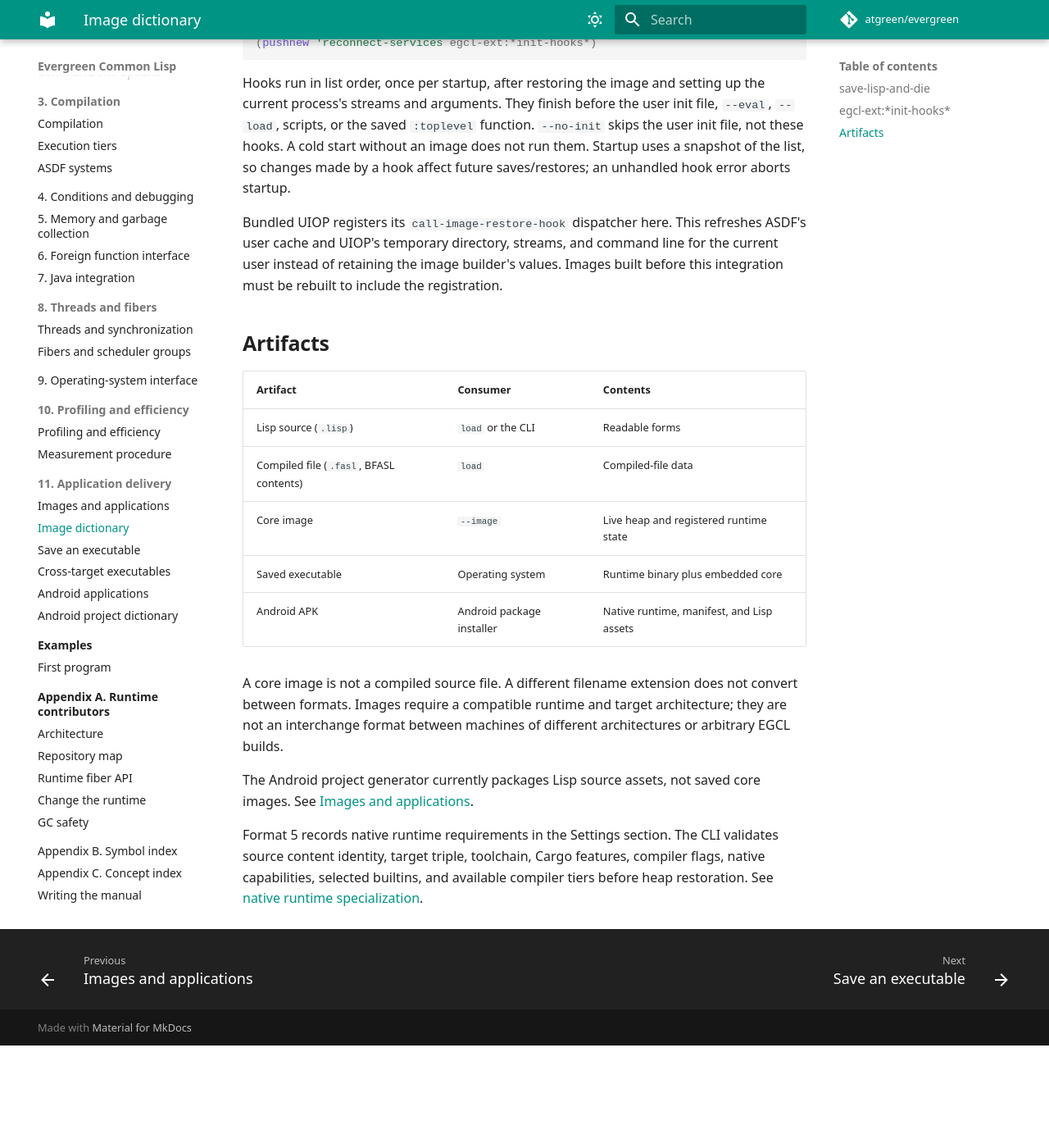
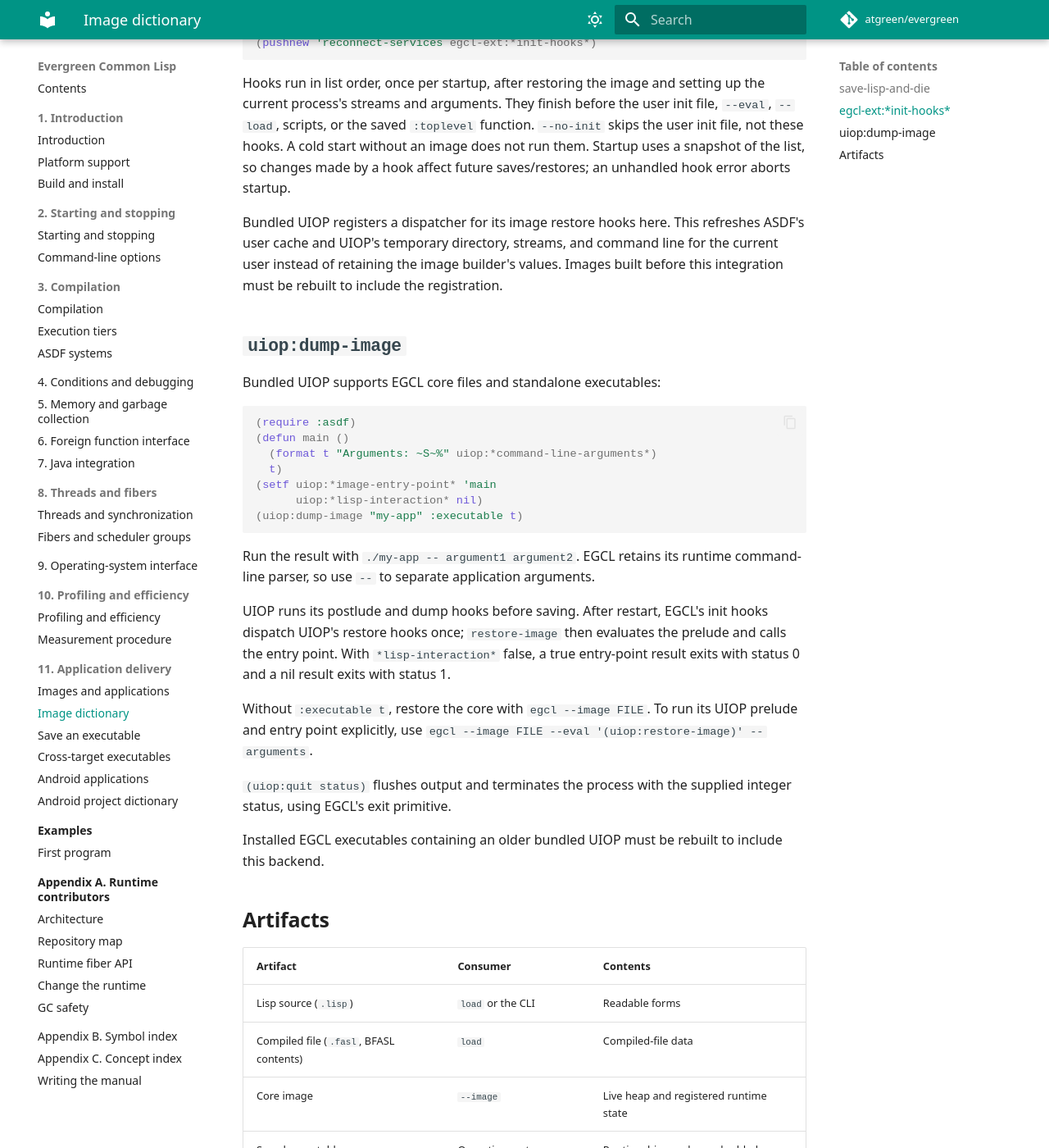
Before and after one commit to atgreen/evergreen, an MkDocs documentation site: the page built from docs/manual/user/reference/images.md, in a window 1280 px wide and 1400 px high, scrolled down 1243 px. Shown: the whole window at 82% size. Built offline with MkDocs 1.6.1 and Material for MkDocs 9.7.7, drawn with Linux system fonts in a browser that asks for light colours; comment, search, counter and statistics services are not loaded; before the commit the page ends 2518 px from its top, so only the background shows below that.

Commit message:
Support UIOP image dumping and exit on EGCL
Recognize EGCL in UIOP and route dump-image and quit through its native primitives. Coordinate startup with restore-image so restore hooks run once, preserve application arguments after --, and document saved-program behavior.

Cover executable and core round trips, hook ordering, refreshed cache paths, boolean entry-point exit status, and explicit quit status with flushed output.

Fixes: bliss-8e6tq

Co-Authored-By: Codex <noreply@openai.com>

````diff
--- a/docs/manual/user/reference/images.md
+++ b/docs/manual/user/reference/images.md
@@ -61,10 +61,42 @@ init file, `--eval`, `--load`, scripts, or the saved `:toplevel` function.
 image does not run them. Startup uses a snapshot of the list, so changes made by
 a hook affect future saves/restores; an unhandled hook error aborts startup.
 
-Bundled UIOP registers its `call-image-restore-hook` dispatcher here. This
+Bundled UIOP registers a dispatcher for its image restore hooks here. This
 refreshes ASDF's user cache and UIOP's temporary directory, streams, and command
 line for the current user instead of retaining the image builder's values.
 Images built before this integration must be rebuilt to include the registration.
+
+## `uiop:dump-image`
+
+Bundled UIOP supports EGCL core files and standalone executables:
+
+```lisp
+(require :asdf)
+(defun main ()
+  (format t "Arguments: ~S~%" uiop:*command-line-arguments*)
+  t)
+(setf uiop:*image-entry-point* 'main
+      uiop:*lisp-interaction* nil)
+(uiop:dump-image "my-app" :executable t)
+```
+
+Run the result with `./my-app -- argument1 argument2`. EGCL retains its runtime
+command-line parser, so use `--` to separate application arguments.
+
+UIOP runs its postlude and dump hooks before saving. After restart, EGCL's
+init hooks dispatch UIOP's restore hooks once; `restore-image` then evaluates
+the prelude and calls the entry point. With `*lisp-interaction*` false, a true
+entry-point result exits with status 0 and a nil result exits with status 1.
+
+Without `:executable t`, restore the core with `egcl --image FILE`.
+To run its UIOP prelude and entry point explicitly, use
+`egcl --image FILE --eval '(uiop:restore-image)' -- arguments`.
+
+`(uiop:quit status)` flushes output and terminates the process with the supplied
+integer status, using EGCL's exit primitive.
+
+Installed EGCL executables containing an older bundled UIOP must be rebuilt
+to include this backend.
 
 ## Artifacts
 
````
Also changed, not shown: 2 other files.
